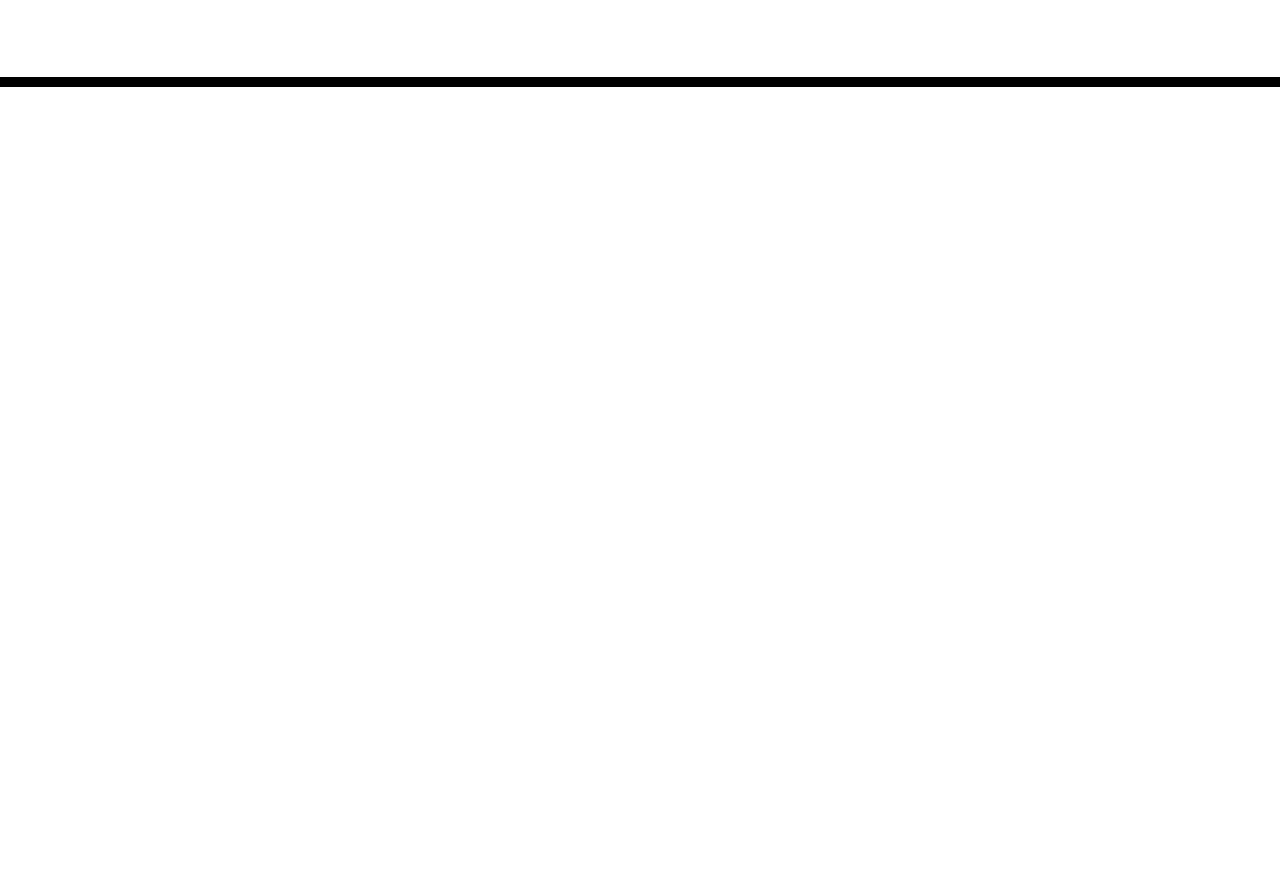
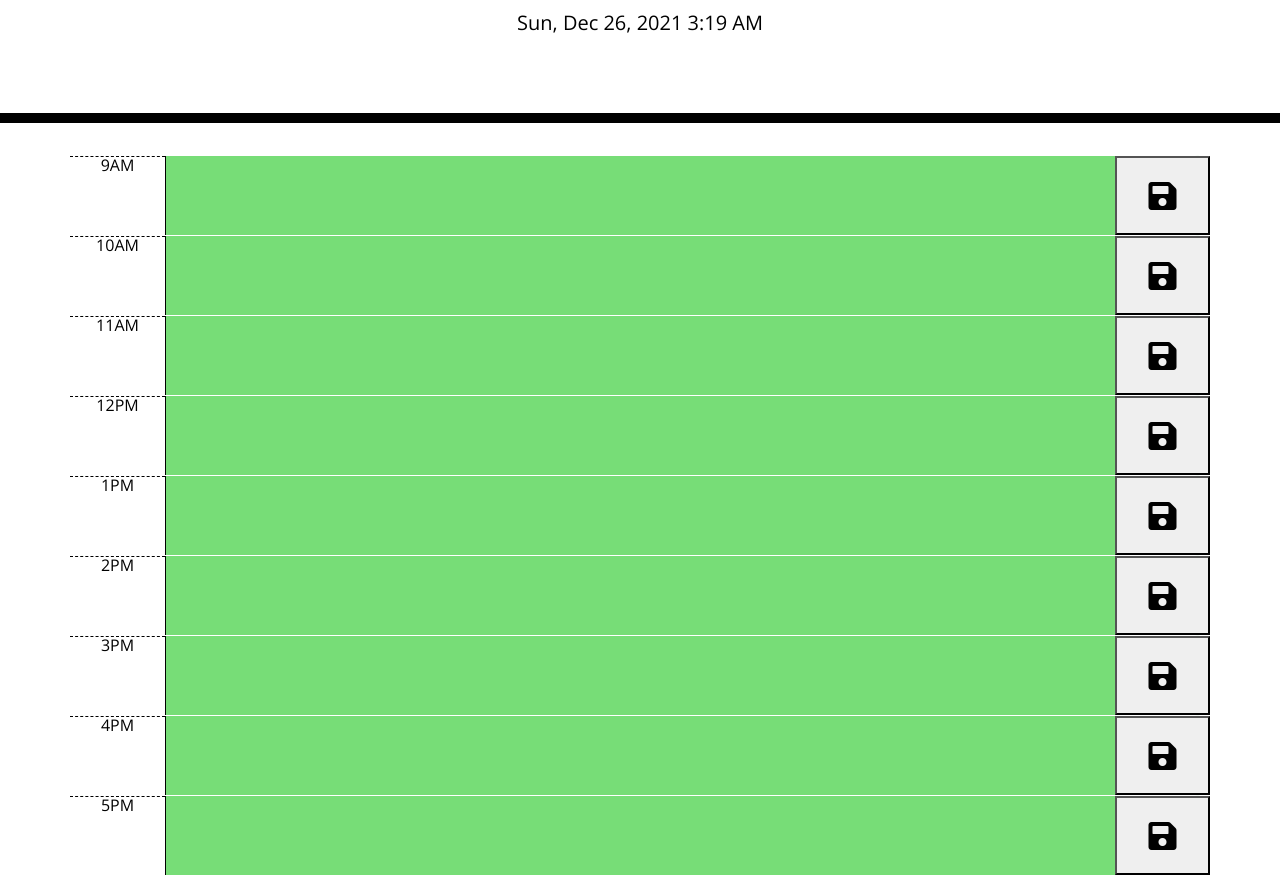
Before and after one commit to robel-codes/daily-calendar-app, a plain HTML site: page index.html in a window 1280 px wide. Shown: the part 181-1056 px from the top of the page. Before the commit the page ends 800 px from the top, so only its background shows below. Drawn offline with nearby package versions, Linux system fonts and the light colour scheme.

Commit message:
main functionality added with calander and daysjs

```diff
--- a/assets/js/script.js
+++ b/assets/js/script.js
@@ -0,0 +1,52 @@
+$(document).ready(function () {
+    //use of day.js
+    $("#currentDay").text(dayjs().format("ddd, MMM D, YYYY h:mm A"));
+    $(".save").on("click", function () {
+
+        console.log(this);
+        var value = $(this).siblings(".task").val();
+        var time = $(this).parent().attr("id");
+
+
+        localStorage.setItem(time, value);
+    })
+    //load any saved data from LocalStorage
+    $("#hour9 .task").val(localStorage.getItem("hour9"));
+    $("#hour10 .task").val(localStorage.getItem("hour10"));
+    $("#hour11 .task").val(localStorage.getItem("hour11"));
+    $("#hour12 .task").val(localStorage.getItem("hour12"));
+    $("#hour13 .task").val(localStorage.getItem("hour13"));
+    $("#hour14 .task").val(localStorage.getItem("hour14"));
+    $("#hour15 .task").val(localStorage.getItem("hour15"));
+    $("#hour16 .task").val(localStorage.getItem("hour16"));
+    $("#hour17 .task").val(localStorage.getItem("hour17"));
+
+    function timeTracker() {
+        //get current number of hours.
+        var currentHour = dayjs().hour(); // use of day.js
+
+        // loop over time blocks
+        $(".time-block").each(function () {
+            var blockHour = parseInt($(this).attr("id").split("hour")[1]);
+            console.log( blockHour, currentHour)
+
+            //check if we've moved past this time
+            if (blockHour < currentHour) {
+                $(this).addClass("past");
+                $(this).removeClass("future");
+                $(this).removeClass("present");
+            }
+            else if (blockHour === currentHour) {
+                $(this).removeClass("past");
+                $(this).addClass("present");
+                $(this).removeClass("future");
+            }
+            else {
+                $(this).removeClass("present");
+                $(this).removeClass("past");
+                $(this).addClass("future");
+            }
+        })
+    }
+    timeTracker();
+})
--- a/index.html
+++ b/index.html
@@ -29,10 +29,60 @@
       <p id="currentDay" class="lead"></p>
     </header>
     <div class="container">
+
       <!-- Timeblocks go here -->
+        <div id="hour9" class="row time-block">
+            <div class="col-1 hour">9AM</div>
+            <textarea class="col-10 task" id="9AM"></textarea>
+            <button class="col-1 save"><i class="fas fa-save fa-2x"></i></button>
+        </div>
+        <div id="hour10" class="row time-block">
+            <div class="col-1 hour">10AM</div>
+            <textarea class="col-10 task" id="10AM"></textarea>
+            <button class="col-1 save"><i class="fas fa-save fa-2x"></i></button>
+        </div>
+        <div id="hour11" class="row time-block">
+            <div class="col-1 hour">11AM</div>
+            <textarea class="col-10 task" id="11AM"></textarea>
+            <button class="col-1 save"><i class="fas fa-save fa-2x"></i></button>
+        </div>
+        <div id="hour12" class="row time-block">
+            <div class="col-1 hour">12PM</div>
+            <textarea class="col-10 task" id="12PM"></textarea>
+            <button class="col-1 save"><i class="fas fa-save fa-2x"></i></button>
+        </div>
+        <div id="hour13" class="row time-block">
+            <div class="col-1 hour">1PM</div>
+            <textarea class="col-10 task" id="1PM"></textarea>
+            <button class="col-1 save"><i class="fas fa-save fa-2x"></i></button>
+        </div>
+        <div id="hour14" class="row time-block">
+            <div class="col-1 hour">2PM</div>
+            <textarea class="col-10 task" id="2PM"></textarea>
+            <button class="col-1 save"><i class="fas fa-save fa-2x"></i></button>
+        </div>
+        <div id="hour15" class="row time-block">
+            <div class="col-1 hour">3PM</div>
+            <textarea class="col-10 task" id="3PM"></textarea>
+            <button class="col-1 save"><i class="fas fa-save fa-2x"></i></button>
+        </div>
+        <div id="hour16" class="row time-block">
+            <div class="col-1 hour">4PM</div>
+            <textarea class="col-10 task" id="4PM"></textarea>
+            <button class="col-1 save"><i class="fas fa-save fa-2x"></i></button>
+        </div>
+        <div id="hour17" class="row time-block">
+            <div class="col-1 hour">5PM</div>
+            <textarea class="col-10 task" id="5PM"></textarea>
+            <button class="col-1 save"><i class="fas fa-save fa-2x"></i></button>
+        </div>
+
     </div>
 
     <script src="https://code.jquery.com/jquery-3.4.1.min.js"></script>
-    <script src="https://cdnjs.cloudflare.com/ajax/libs/moment.js/2.24.0/moment.min.js"></script>
+    <script src="https://cdnjs.cloudflare.com/ajax/libs/dayjs/1.10.7/dayjs.min.js"></script>
+    <script src="./assets/js/script.js"></script>
+
+
   </body>
 </html>
```
